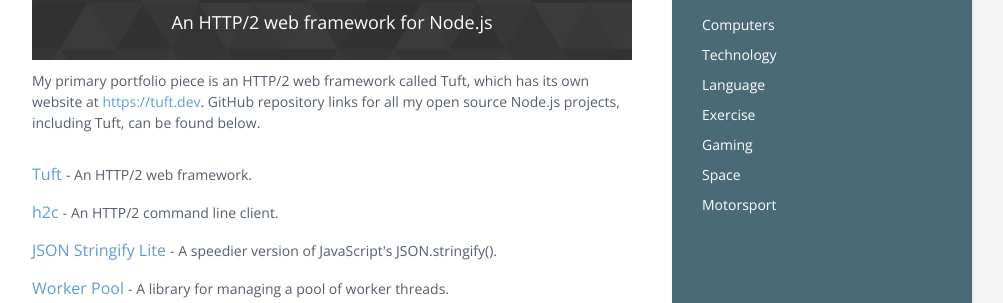
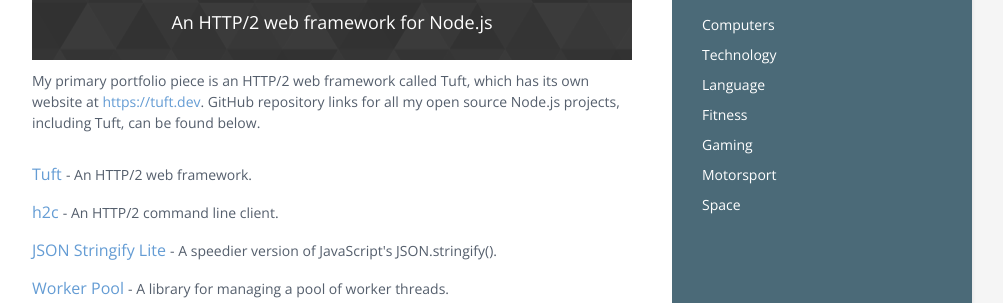
Before and after one commit to rav2040/rav2040.github.io, a Jekyll site: the page built from index.html, in a window 1280 px wide and 900 px high, scrolled down 627 px. Shown: the part 155-458 px from the top of the window, without its empty margins (168-1171 px from the left). Built offline with Jekyll 4.4.1, drawn with Linux system fonts in a browser that asks for light colours.

Commit message:
Update interests

```diff
--- a/_data/data.yml
+++ b/_data/data.yml
@@ -15,10 +15,10 @@
     - item: Computers
     - item: Technology
     - item: Language
-    - item: Exercise
+    - item: Fitness
     - item: Gaming
+    - item: Motorsport
     - item: Space
-    - item: Motorsport
 
 education:
   - degree: BSc. in Psychology
```
